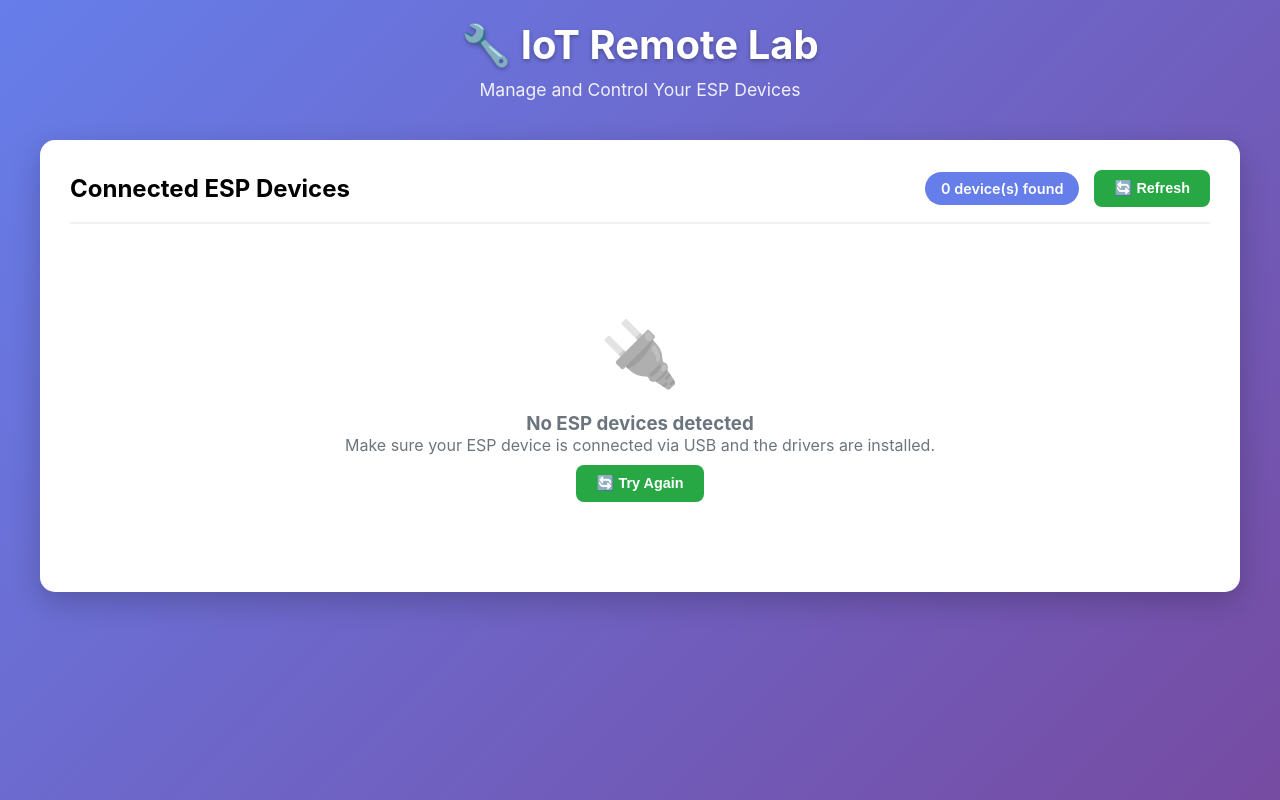
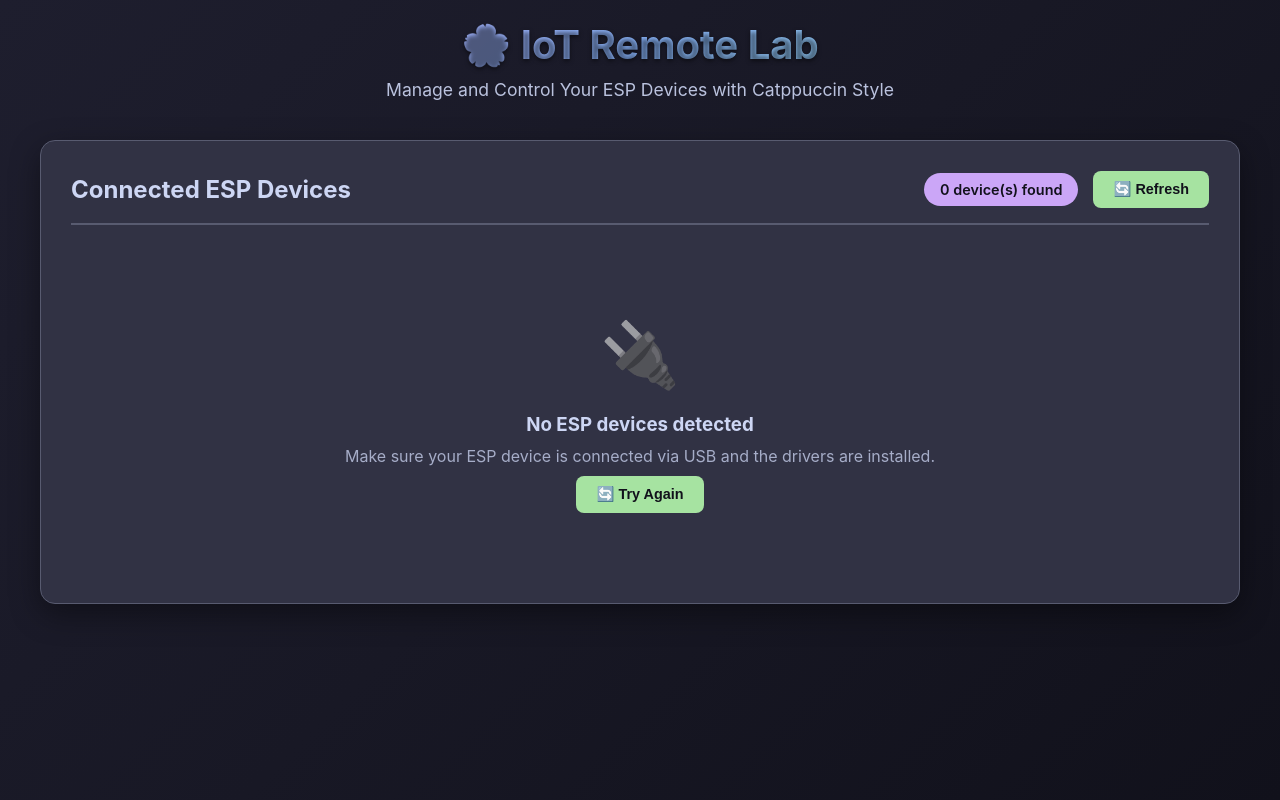
Before and after one commit to aruncs31s/IoT-Remote-Lab, a Flask app: page / in a window 1280 px wide. Run offline with Flask 3, Linux system fonts and the light colour scheme.

Commit message:
new theme

```diff
--- a/iot_remote_lab/server/templates/home.html
+++ b/iot_remote_lab/server/templates/home.html
@@ -3,8 +3,38 @@
 <head>
     <meta charset="UTF-8">
     <meta name="viewport" content="width=device-width, initial-scale=1.0">
-    <title>IoT Remote Lab - ESP Devices</title>
+    <title>IoT Remote Lab - ESP Devices | Catppuccin Theme</title>
     <style>
+        /* Catppuccin Mocha Theme Variables */
+        :root {
+            --ctp-rosewater: #f5e0dc;
+            --ctp-flamingo: #f2cdcd;
+            --ctp-pink: #f5c2e7;
+            --ctp-mauve: #cba6f7;
+            --ctp-red: #f38ba8;
+            --ctp-maroon: #eba0ac;
+            --ctp-peach: #fab387;
+            --ctp-yellow: #f9e2af;
+            --ctp-green: #a6e3a1;
+            --ctp-teal: #94e2d5;
+            --ctp-sky: #89dceb;
+            --ctp-sapphire: #74c7ec;
+            --ctp-blue: #89b4fa;
+            --ctp-lavender: #b4befe;
+            --ctp-text: #cdd6f4;
+            --ctp-subtext1: #bac2de;
+            --ctp-subtext0: #a6adc8;
+            --ctp-overlay2: #9399b2;
+            --ctp-overlay1: #7f849c;
+            --ctp-overlay0: #6c7086;
+            --ctp-surface2: #585b70;
+            --ctp-surface1: #45475a;
+            --ctp-surface0: #313244;
+            --ctp-base: #1e1e2e;
+            --ctp-mantle: #181825;
+            --ctp-crust: #11111b;
+        }
+
         * {
             margin: 0;
             padding: 0;
@@ -13,9 +43,10 @@
 
         body {
             font-family: -apple-system, BlinkMacSystemFont, 'Segoe UI', Roboto, Oxygen, Ubuntu, Cantarell, sans-serif;
-            background: linear-gradient(135deg, #667eea 0%, #764ba2 100%);
+            background: linear-gradient(135deg, var(--ctp-base) 0%, var(--ctp-mantle) 50%, var(--ctp-crust) 100%);
             min-height: 100vh;
             padding: 20px;
+            color: var(--ctp-text);
         }
 
         .container {
@@ -26,25 +57,30 @@
         .header {
             text-align: center;
             margin-bottom: 40px;
-            color: white;
+            color: var(--ctp-text);
         }
 
         .header h1 {
             font-size: 2.5rem;
             margin-bottom: 10px;
-            text-shadow: 0 2px 4px rgba(0,0,0,0.3);
+            text-shadow: 0 2px 4px rgba(0,0,0,0.5);
+            background: linear-gradient(135deg, var(--ctp-mauve), var(--ctp-blue), var(--ctp-teal));
+            -webkit-background-clip: text;
+            -webkit-text-fill-color: transparent;
+            background-clip: text;
         }
 
         .header p {
             font-size: 1.1rem;
-            opacity: 0.9;
+            color: var(--ctp-subtext1);
         }
 
         .devices-section {
-            background: white;
+            background: var(--ctp-surface0);
             border-radius: 15px;
             padding: 30px;
-            box-shadow: 0 10px 30px rgba(0,0,0,0.2);
+            box-shadow: 0 10px 30px rgba(0,0,0,0.4);
+            border: 1px solid var(--ctp-surface2);
         }
 
         .devices-header {
@@ -53,12 +89,17 @@
             align-items: center;
             margin-bottom: 30px;
             padding-bottom: 15px;
-            border-bottom: 2px solid #f0f0f0;
+            border-bottom: 2px solid var(--ctp-surface2);
+        }
+
+        .devices-header h2 {
+            color: var(--ctp-text);
+            font-size: 1.5rem;
         }
 
         .devices-count {
-            background: #667eea;
-            color: white;
+            background: var(--ctp-mauve);
+            color: var(--ctp-crust);
             padding: 8px 16px;
             border-radius: 20px;
             font-size: 0.9rem;
@@ -66,8 +107,8 @@
         }
 
         .refresh-btn {
-            background: #28a745;
-            color: white;
+            background: var(--ctp-green);
+            color: var(--ctp-crust);
             border: none;
             padding: 10px 20px;
             border-radius: 8px;
@@ -166,49 +208,56 @@
 
         .detail-label {
             font-weight: 600;
-            color: #6c757d;
+            color: var(--ctp-subtext1);
             font-size: 0.9rem;
         }
 
         .detail-value {
-            color: #2c3e50;
-            font-family: 'Monaco', 'Menlo', 'Consolas', monospace;
+            color: var(--ctp-text);
+            font-family: 'JetBrains Mono', 'Monaco', 'Menlo', 'Consolas', monospace;
             font-size: 0.85rem;
-            background: #f8f9fa;
+            background: var(--ctp-surface0);
             padding: 4px 8px;
             border-radius: 4px;
             max-width: 60%;
             word-break: break-all;
+            border: 1px solid var(--ctp-surface2);
         }
 
         .no-devices {
             text-align: center;
             padding: 60px 20px;
-            color: #6c757d;
+            color: var(--ctp-subtext0);
         }
 
         .no-devices-icon {
             font-size: 4rem;
             margin-bottom: 20px;
-            opacity: 0.5;
+            opacity: 0.7;
+            color: var(--ctp-overlay0);
+        }
+
+        .no-devices h3 {
+            color: var(--ctp-text);
+            margin-bottom: 10px;
         }
 
         .error-message {
-            background: #f8d7da;
-            color: #721c24;
+            background: var(--ctp-surface1);
+            color: var(--ctp-red);
             padding: 15px;
             border-radius: 8px;
             margin-bottom: 20px;
-            border-left: 4px solid #dc3545;
+            border-left: 4px solid var(--ctp-red);
         }
 
         .selected-device-info {
-            background: #d4edda;
-            color: #155724;
+            background: var(--ctp-surface1);
+            color: var(--ctp-green);
             padding: 15px;
             border-radius: 8px;
             margin-top: 30px;
-            border-left: 4px solid #28a745;
+            border-left: 4px solid var(--ctp-green);
             display: none;
         }
 
@@ -236,30 +285,84 @@
         }
 
         .btn-primary {
-            background: #667eea;
-            color: white;
+            background: linear-gradient(135deg, var(--ctp-blue), var(--ctp-sapphire));
+            color: var(--ctp-crust);
         }
 
         .btn-primary:hover {
-            background: #5a67d8;
+            background: linear-gradient(135deg, var(--ctp-sapphire), var(--ctp-sky));
             transform: translateY(-2px);
+            box-shadow: 0 5px 15px rgba(137, 180, 250, 0.4);
         }
 
         .btn-secondary {
-            background: #6c757d;
-            color: white;
+            background: var(--ctp-surface2);
+            color: var(--ctp-text);
+            border: 1px solid var(--ctp-overlay0);
         }
 
         .btn-secondary:hover {
-            background: #545b62;
+            background: var(--ctp-overlay0);
             transform: translateY(-2px);
         }
 
         .btn:disabled {
-            background: #e9ecef;
-            color: #6c757d;
+            background: var(--ctp-surface1);
+            color: var(--ctp-overlay0);
             cursor: not-allowed;
             transform: none;
+            border: 1px solid var(--ctp-surface2);
+        }
+
+        /* Animations */
+        @keyframes fadeIn {
+            from {
+                opacity: 0;
+                transform: translateY(20px);
+            }
+            to {
+                opacity: 1;
+                transform: translateY(0);
+            }
+        }
+
+        @keyframes pulse {
+            0%, 100% {
+                transform: scale(1);
+            }
+            50% {
+                transform: scale(1.05);
+            }
+        }
+
+        .device-card {
+            animation: fadeIn 0.5s ease-out;
+        }
+
+        .device-card.selected {
+            animation: pulse 2s infinite;
+        }
+
+        .refresh-btn:active {
+            transform: scale(0.98);
+        }
+
+        /* Scrollbar styling */
+        ::-webkit-scrollbar {
+            width: 8px;
+        }
+
+        ::-webkit-scrollbar-track {
+            background: var(--ctp-surface0);
+        }
+
+        ::-webkit-scrollbar-thumb {
+            background: var(--ctp-surface2);
+            border-radius: 4px;
+        }
+
+        ::-webkit-scrollbar-thumb:hover {
+            background: var(--ctp-overlay0);
         }
 
         @media (max-width: 768px) {
@@ -275,14 +378,18 @@
             .action-buttons {
                 flex-direction: column;
             }
+
+            .header h1 {
+                font-size: 2rem;
+            }
         }
     </style>
 </head>
 <body>
     <div class="container">
         <div class="header">
-            <h1>🔧 IoT Remote Lab</h1>
-            <p>Manage and Control Your ESP Devices</p>
+            <h1>🌸 IoT Remote Lab</h1>
+            <p>Manage and Control Your ESP Devices with Catppuccin Style</p>
         </div>
 
         <div class="devices-section">
```
Also changed, not shown: other parts of iot_remote_lab/server/templates/home.html (+16 -15 lines), 2 other files.
